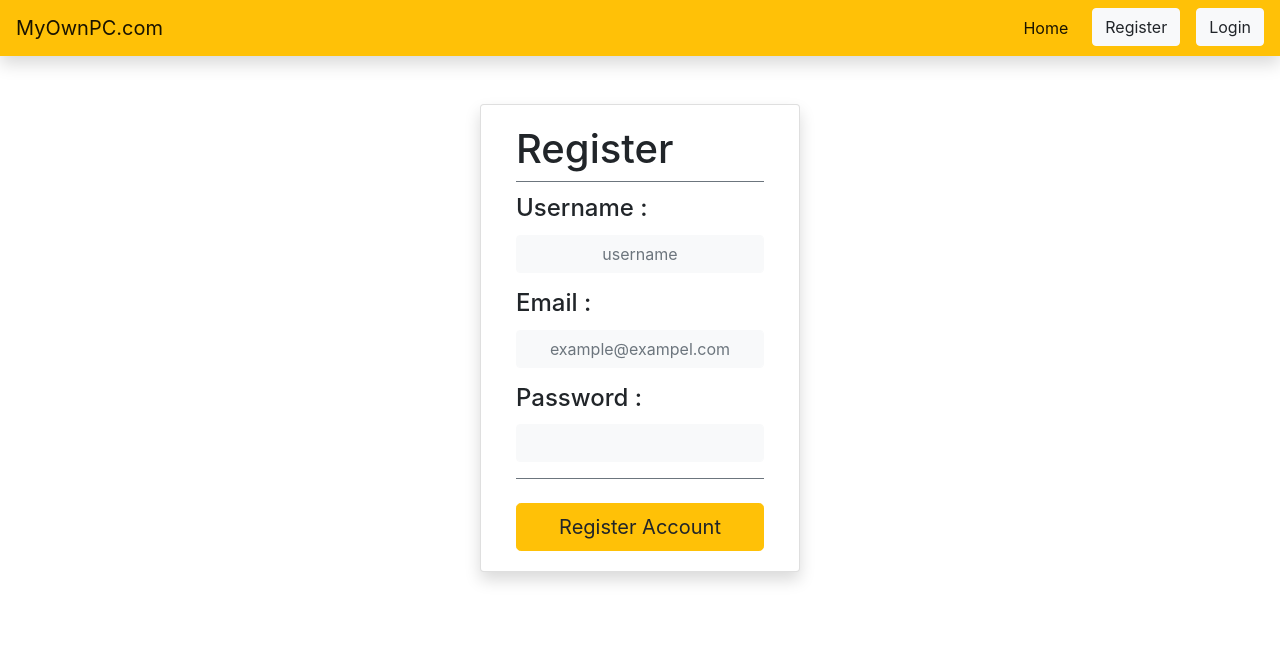
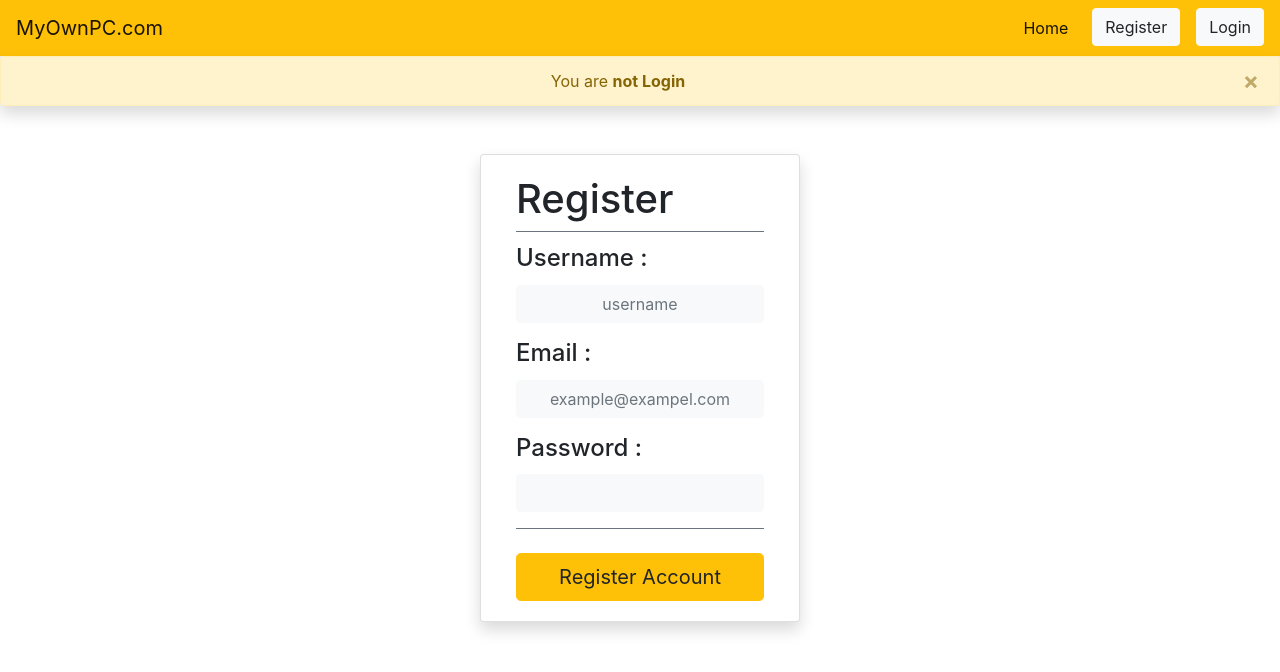
Before and after one commit to ricoantonio/jc10-simplemerce, a React (Create React App) app: page /register in a window 1280 px wide. Shown: the top 672 px of the page. Built offline with nearby package versions, Linux system fonts and the light colour scheme.

Commit message:
notlogin

```diff
--- a/src/action/index.jsx
+++ b/src/action/index.jsx
@@ -21,7 +21,7 @@ export const onLoginUser=(USERNAME, PASSWORD)=>{
             // jika data ditemukan, length > 0
             // jika data tidak ditemukan, length = 0
             if (res.data.length == 0) {
-                this.state({wrong: true})
+                // this.state({wrong: true})
 
             }else{
 
@@ -29,7 +29,7 @@ export const onLoginUser=(USERNAME, PASSWORD)=>{
                 // 1. mengirim data ke redux
                 // res.data[0] ={id, email, username , password}
 
-                this.state({login:true})
+                // this.state({login:true})
 
                 // 2. Mengirim data ke local storage
                 localStorage.setItem(
--- a/src/components/App.jsx
+++ b/src/components/App.jsx
@@ -8,6 +8,7 @@ import Home from "./Home"
 import ManageProducts from './ManageProducts'
 import Header from "./Header"
 import ProductDetail from './ProductDetail'
+import NotLogin from './NotLogin'
 
 //Action Creator
 const keepLogin =(objUser)=>{
@@ -46,6 +47,7 @@ class App extends Component {
                 <div>
                     <BrowserRouter>
                         <Header/>
+                        <NotLogin/>
                         <Route path="/" exact component={Home} />
                         <Route path="/register" component={Register} />
                         <Route path="/login" component={Login} />
--- a/src/components/Home.jsx
+++ b/src/components/Home.jsx
@@ -3,6 +3,7 @@ import axios from 'axios'
 import ProductItem from "./ProductItem"
 import {connect} from 'react-redux'
 import NotLogin from './NotLogin'
+
 
 class Home extends Component{
 
@@ -137,10 +138,10 @@ class Home extends Component{
     }
 
     render() {
+
         if (!this.props.username){
             return (
                 <div>
-                    <NotLogin/>
                     <div className="container">
                         <div className="row">
                         {/* div untuk search  */}
--- a/src/components/NotLogin.jsx
+++ b/src/components/NotLogin.jsx
@@ -1,5 +1,6 @@
 import React from 'react';
-import { Alert } from 'reactstrap';
+import {connect} from 'react-redux'
+import {Alert} from 'reactstrap'
 
 class NotLogin extends React.Component {
   constructor(props) {
@@ -17,13 +18,25 @@ class NotLogin extends React.Component {
   }
 
   render() {
-    return (
-      <Alert className="text-center shadow" color="danger" isOpen={this.state.visible} toggle={this.onDismiss}>
-        You are not <b>Login</b>
-      </Alert>
-    );
+      if(!this.props.username){
+        return (
+            <Alert className="text-center shadow" color="warning" isOpen={this.state.visible} toggle={this.onDismiss}>
+            You are <b>not Login</b>
+            </Alert>
+        );
+    }else{
+        return (
+            <Alert className="text-center shadow" color="info" isOpen={this.state.visible} toggle={this.onDismiss}>
+            You are <b>Login </b>as<b> {this.props.username}</b>
+            </Alert>
+        )
+    }
+  }
+}
+const mapStateToProps=state=>{
+  return {
+    username: state.auth.username
   }
 }
 
-
-export default NotLogin;
+export default connect(mapStateToProps) (NotLogin);
```
Also changed, not shown: src/tugas.txt.
